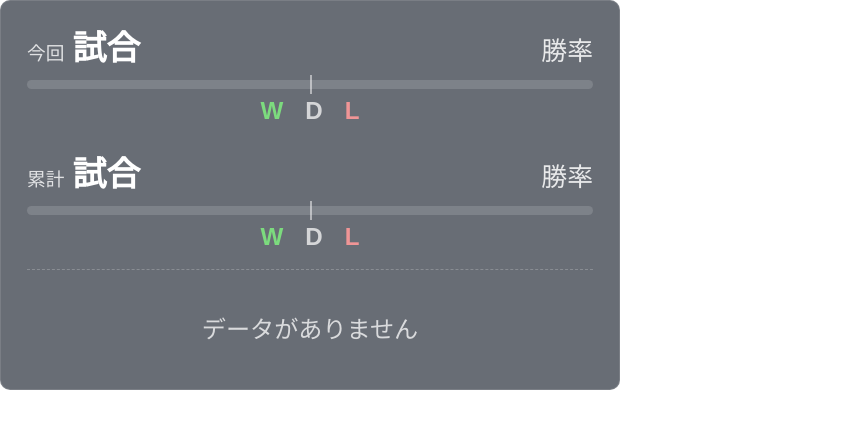
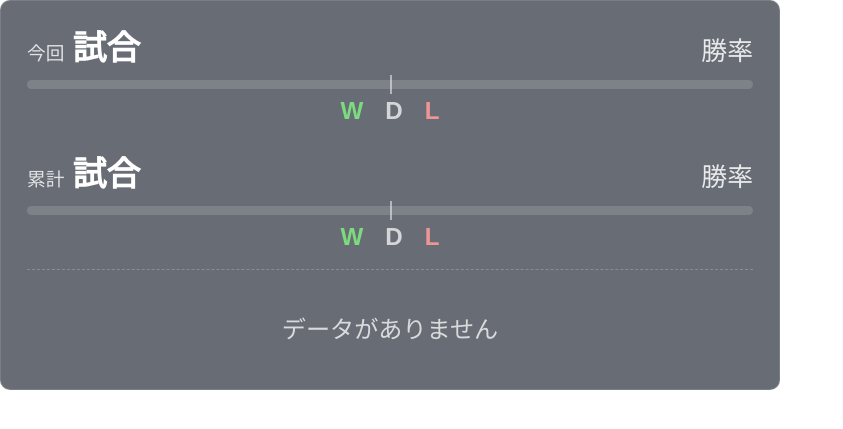
Before and after one commit to clear-bg/NSS-Result-Tracker, a FastAPI app: template src/nss_tracker/web/templates/overlay_goal_stats_winrate.html in a window 1280 px wide. Shown: the top 429 px of the page, without its empty margins (0-843 px from the left). Run offline with FastAPI, Linux system fonts and the light colour scheme; the template is opened without the code that fills it, so the values that code supplies are empty.

Commit message:
[355]fix: 得点/アシスト・勝率パネルの横幅を広げる
パディング分だけ内側のコンテンツ幅がモックアップ確定時より狭くなっていたため、
620px→780px(ランク推移グラフのSVG幅786pxに近い値)に広げた

```diff
--- a/src/nss_tracker/web/static/goal_stats_winrate.css
+++ b/src/nss_tracker/web/static/goal_stats_winrate.css
@@ -19,9 +19,12 @@
    (rank_graph.cssの.rank-graph-panel等、Issue #113/#336)と同じ色・不透明度を
    踏襲した(あちらはSVGの<rect>、こちらは通常のHTML/CSSのため実装方法は異なる)。
    勝率見出し行が右寄せ(margin-left: auto)でパネル幅いっぱいに広がる前提の
-   レイアウトのため、幅は固定する(モックアップで確定したウィジェット幅と揃えた)。 */
+   レイアウトのため、幅は固定する。パネル追加時の余白(padding)分だけ内側の
+   コンテンツ幅がモックアップ確定時より狭くなっていたため、ランク推移グラフの
+   SVG幅(786px、_RANK_GRAPH_VIEWBOX_WIDTH)に近い780pxまで広げた
+   (2026-08-12、ユーザーからの見た目フィードバックを反映)。 */
 .goal-stats-winrate-panel {
-    width: 620px;
+    width: 780px;
     box-sizing: border-box;
     background: rgba(46, 53, 64, 0.72);
     border: 1px solid rgba(255, 255, 255, 0.12);
```
